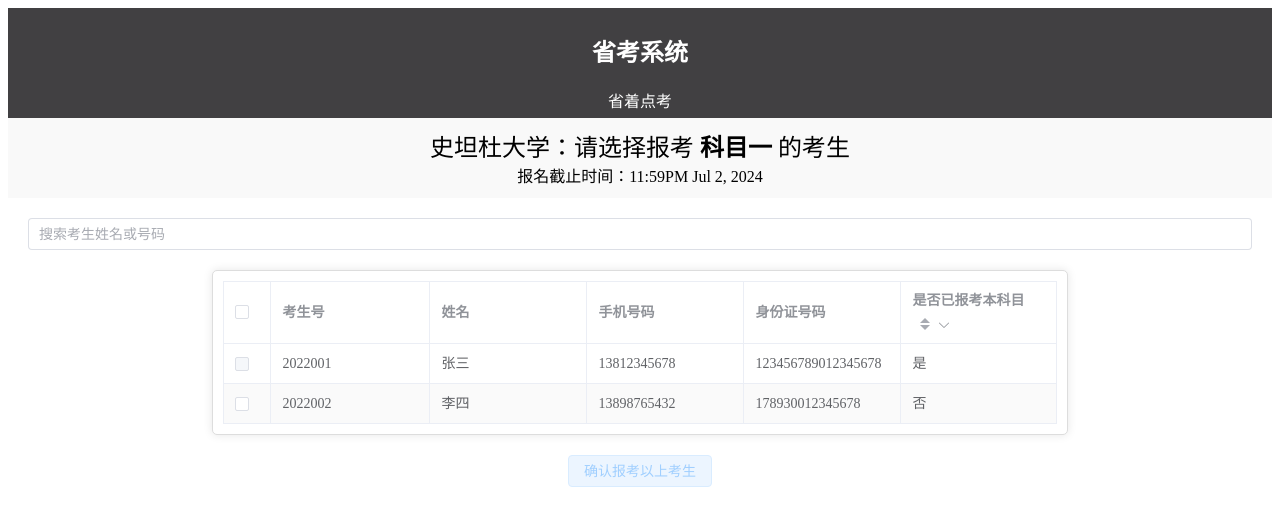
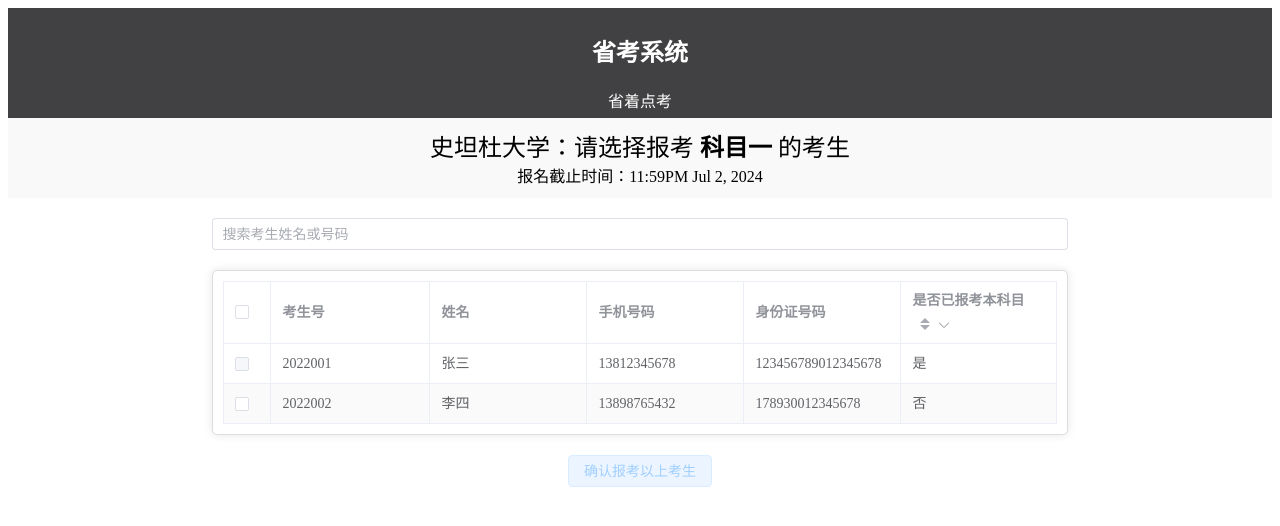
Before and after one commit to RTLiang/exam-manage-frontend, a Nuxt app: page /institution/select_individuals in a window 1280 px wide. Shown: the top 526 px of the page. Built offline with nearby package versions, Linux system fonts and the light colour scheme.

Commit message:
搜索框和表格等宽

```diff
--- a/pages/institution/select_individuals.vue
+++ b/pages/institution/select_individuals.vue
@@ -6,12 +6,16 @@
             <div style="margin-top: 20;">报名截止时间：{{ subject.registrationDeadline }}</div>
         </el-header>
         <el-main>
+
+
+
+
             <div class="search-bar">
                 <el-input v-model="searchQuery" placeholder="搜索考生姓名或号码" />
             </div>
             <div class="table-container">
-                <el-table ref="table" :data="filteredStudentsData" stripe border @selection-change="handleSelectionChange"
-                    @filter-change="handleFilterChange">
+                <el-table ref="table" :data="filteredStudentsData" stripe border
+                    @selection-change="handleSelectionChange" @filter-change="handleFilterChange">
                     <el-table-column type="selection" :selectable="selectableRow" />
                     <el-table-column prop="studentId" label="考生号" />
                     <el-table-column prop="name" label="姓名" />
@@ -112,6 +116,8 @@ export default {
 }
 
 .search-bar {
+    margin-left: 15%;
+    margin-right: 15%;
     margin-bottom: 20px;
 }
 
```
